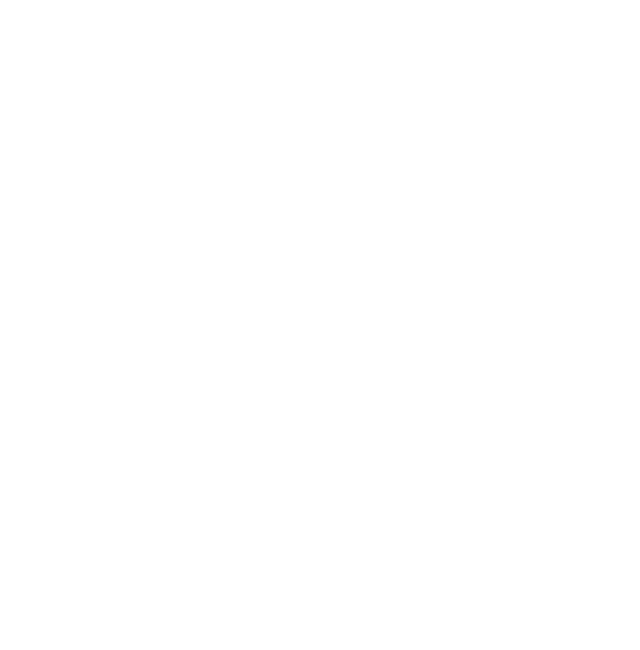
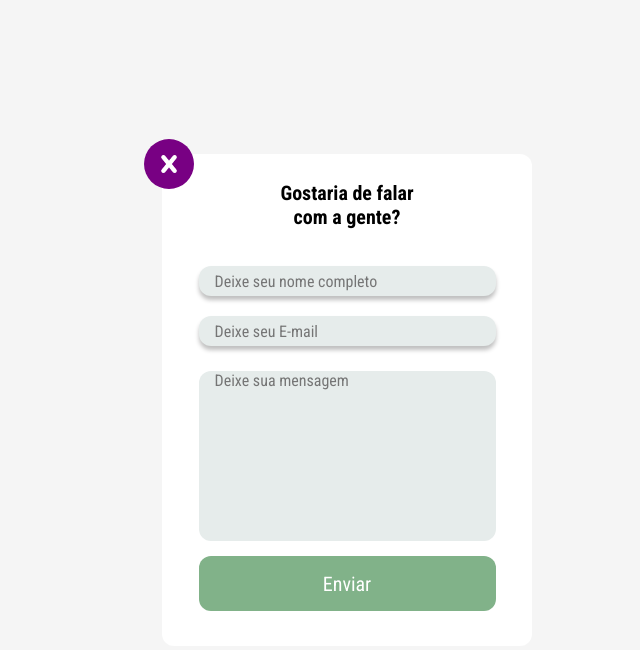
Before and after one commit to julianasinnott/goVegan, a React (Vite) app: page /modal-contact in a window 1280 px wide. Before the commit this address had no page. Shown: the top 650 px of the page, without its empty margins (293-933 px from the left). Built offline with nearby package versions, Linux system fonts and the light colour scheme.

Commit message:
Modal contact finish.

```diff
--- /dev/null
+++ b/src/Routes/ModalContact/index.css
@@ -0,0 +1,108 @@
+* {
+  margin: 0px;
+  padding: 0px;
+  box-sizing: border-box;
+  font-size: 16px;
+}
+
+.container {
+  display: flex;
+  justify-content: center;
+  align-items: center;
+
+  width: 100vw;
+  height: 100vh;
+
+  background-color: #F5F5F5;
+}
+
+.modal-contact {
+  width: 370px;
+  border-radius: 12px;
+
+  background-color: #FFFFFF;
+
+}
+
+.title-contact {
+  font-size: 20px;
+  text-align: center;
+
+  padding: 27px;
+}
+
+.form-contact {
+
+  display: flex;
+  flex-direction: column;
+  align-items: center;
+}
+
+.input {
+  /* all: unset; */
+
+  width: 297px;
+  height: 30px;
+  border-radius: 12px;
+
+  margin: 10px;
+  padding-left: 16px;
+
+
+  background-color: #E6ECEB;
+}
+
+.message {
+  all: unset;
+
+  box-sizing: border-box;
+
+  width: 297px;
+  height: 170px;
+  border-radius: 12px;
+
+  margin: 15px;
+  padding-left: 16px;
+
+  background-color: #E6ECEB;
+}
+
+.button-contact {
+  width: 297px;
+  height: 55px;
+  border-radius: 12px;
+
+  margin-bottom: 35px;
+
+  background-color: #81B289;
+  color: #FFFFFF;
+
+  font-size: 20px;
+}
+
+.close-modal {
+  position: absolute;
+}
+
+.close-modal-icon {
+  width: 50px;
+  height: 50px;
+  border-radius: 50%;
+
+  display: flex;
+  justify-content: center;
+  align-items: center;
+
+  background-color: #780083;
+
+  position: relative;
+  /* left: -25px; */
+  left: -36%;
+  bottom: 15px;
+
+}
+
+.icon__close {
+  width: 18px;
+  height: 18px;
+}
--- /dev/null
+++ b/src/Routes/ModalContact/index.jsx
@@ -0,0 +1,24 @@
+import './index.css';
+
+import iconClose from '../../assets/images/icon-close.png';
+
+export function ModalContact() {
+  return (
+    <div className='container'>
+      <div className='modal-contact'>
+        <div className='close-modal' >
+          <div className='close-modal-icon' >
+            <img className='icon__close' src={iconClose} alt="" />
+          </div>
+        </div>
+        <h1 className='title-contact' >Gostaria de falar<br />com a gente?</h1>
+        <form className='form-contact' action="">
+          <input className='input' placeholder='Deixe seu nome completo' type="text" name="" id="" />
+          <input className='input' placeholder='Deixe seu E-mail' type="text" name="" id="" />
+          <textarea placeholder='Deixe sua mensagem' name="" className='message' /* cols="30" rows="10" */></textarea>
+          <button className='button-contact' type="submit">Enviar</button>
+        </form>
+      </div>
+    </div>
+  );
+};
--- a/src/main.jsx
+++ b/src/main.jsx
@@ -17,6 +17,7 @@ import { PartnersAdmPage } from './Routes/PartnersAdmPage/index'
 import { RecipesAdmPage } from './Routes/RecipesAdmPage/index'
 import { RegisterPartnersAdmPage } from './Routes/RegisterPartnersAdmPage/index'
 import { RegisterRecipesAdmPage } from './Routes/RegisterRecipesAdmPage/index'
+import { ModalContact } from './Routes/ModalContact/index'
 import { ScrollToTop } from './Routes/ScrollToTop';
 
 ReactDOM.createRoot(document.getElementById('root')).render(
@@ -36,6 +37,7 @@ ReactDOM.createRoot(document.getElementById('root')).render(
           <Route path="recipes-adm" element={<RecipesAdmPage />} />
           <Route path="register-partners-adm" element={<RegisterPartnersAdmPage />} />
           <Route path="register-recipes-adm" element={<RegisterRecipesAdmPage />} />
+          <Route path="modal-contact" element={<ModalContact />} />
         </Routes>
       </ScrollToTop>
     </BrowserRouter>
```
Also changed, not shown: src/assets/images/icon-close.png (added).
